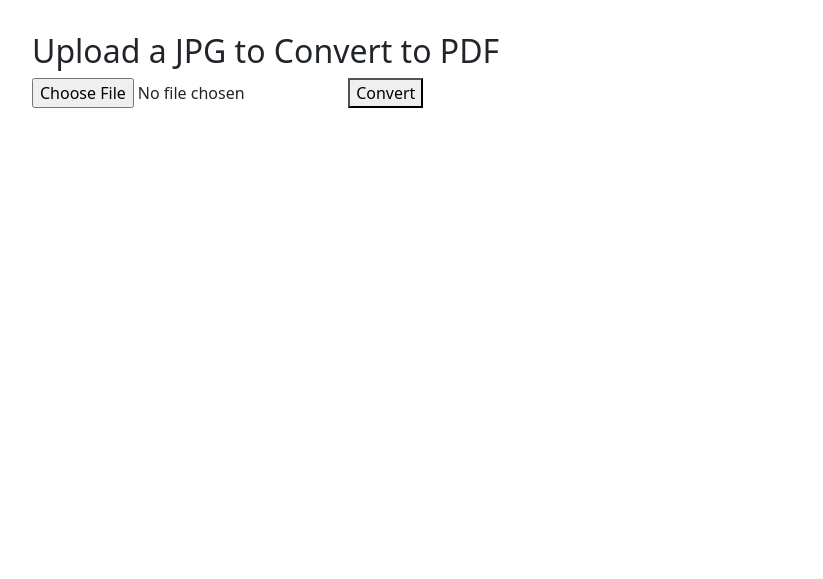
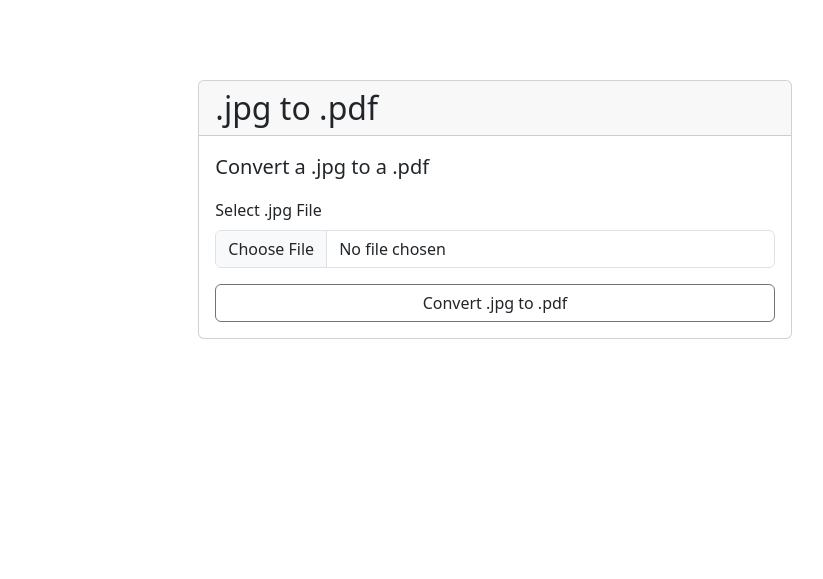
Before and after one commit to Calum-Kerr/PDF-Editor-Version1, a Flask app: page /pages/convert/jpg_to_pdf in a window 1280 px wide. Shown: the part 63-642 px from the top of the page, without its empty margins (145-968 px from the left). Run offline with Flask 3, Linux system fonts and the light colour scheme.

Commit message:
Updated html to improve user experience

```diff
--- a/templates/pages/convert/jpg_to_pdf.html
+++ b/templates/pages/convert/jpg_to_pdf.html
@@ -1,9 +1,32 @@
 {% extends 'base.html' %}
 {% block title %}JPG to PDF - RevisePDF{% endblock %}
 {% block content %}
-        <h2>Upload a JPG to Convert to PDF</h2>
-        <form method="post" enctype="multipart/form-data">
-            <input type="file" name="file" accept="image/jpeg" required>
-            <button type="submit">Convert</button>
-        </form>
+    <div class="container mt-5">
+        <div class="row justify-content-center">
+            <div class="col-md-8">
+                <div class="card">
+                    <div class="card-header">
+                        <h2 class="mb-0">.jpg to .pdf</h2>
+                    </div>
+                    <div class="card-body">
+                        <p class="lead">Convert a .jpg to a .pdf</p>
+
+                        {% if error %}
+                        <div class="alert alert-danger">{{ error }}</div>
+                        {% endif %}
+
+                        <form method="POST" enctype="multipart/form-data">
+                            <div class="mb-3">
+                                <label for="file" class="form-label">Select .jpg File</label>
+                                <input type="file" class="form-control" id="file" name="file" accept=".jpg" required>
+                            </div>
+                            <div class="d-grid gap-2">
+                                <button type="submit" class="btn border border-secondary">Convert .jpg to .pdf</button>
+                            </div>
+                        </form>
+                    </div>
+                </div>
+            </div>
+        </div>
+    </div>
 {% endblock %}
```
